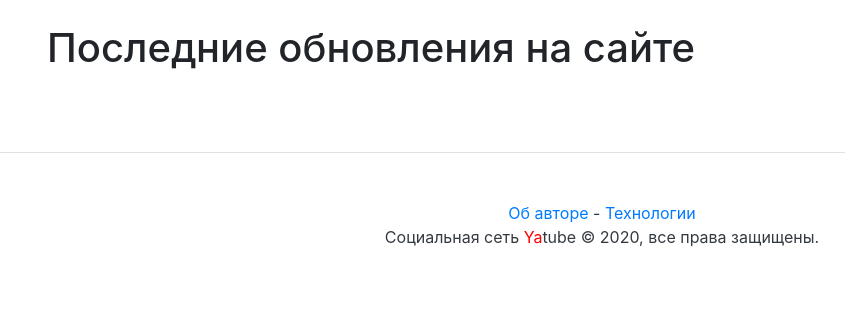
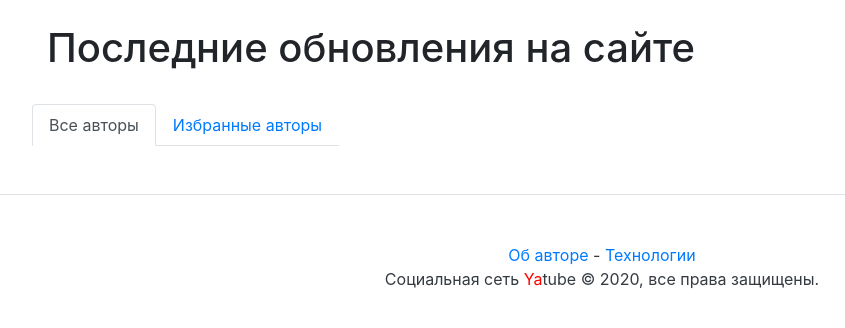
Before and after one commit to Marikalis/Social_Network_Django, a Django app: page / in a window 1280 px wide. Shown: the part 56-384 px from the top of the page, without its empty margins (38-883 px from the left). Run offline with Django 3.2, Linux system fonts and the light colour scheme; the visitor is signed in with stand-in values (Sample User, id 1); data that the repository does not hold is empty; some libraries are stand-ins or nearby versions.

Commit message:
correct added

```diff
--- a/templates/index.html
+++ b/templates/index.html
@@ -6,6 +6,8 @@
 {% endblock %}
 
 {% block content %}
+
+  {% include "menu.html" with index=True %}
 
   {% load cache %}
   {% cache 20 index_page with page %}
--- a/templates/menu.html
+++ b/templates/menu.html
@@ -0,0 +1,16 @@
+{% if user.is_authenticated %}
+  <div class="row">
+    <ul class="nav nav-tabs">
+      <li class="nav-item">
+        <a class="nav-link {% if index %}active{% endif %}" href="{% url 'index' %}">
+          Все авторы
+        </a>
+      </li>
+      <li class="nav-item">
+        <a class="nav-link {% if follow %}active{% endif %}" href="{% url 'follow_index' %}">
+          Избранные авторы
+        </a>
+      </li>
+    </ul>
+  </div>
+{% endif %}
```
Also changed, not shown: templates/follow.html (+21 -0 lines), posts/migrations/0005_auto_20210618_1520.py (added).
